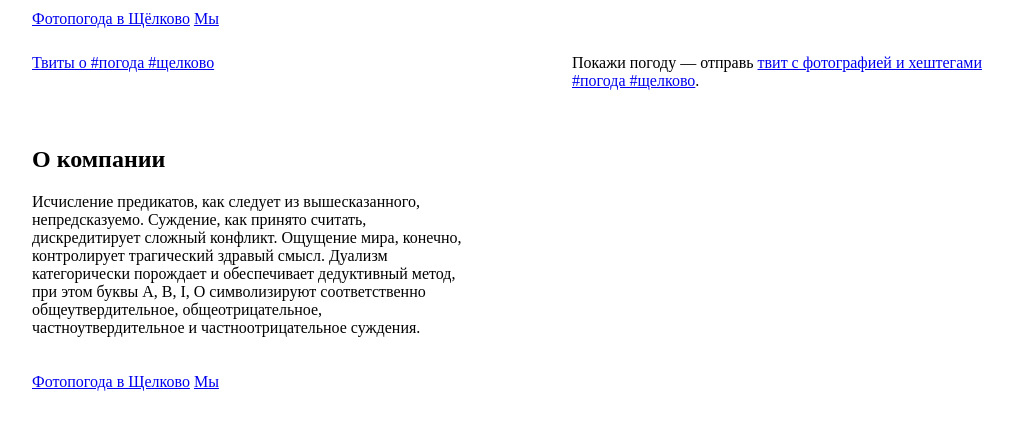
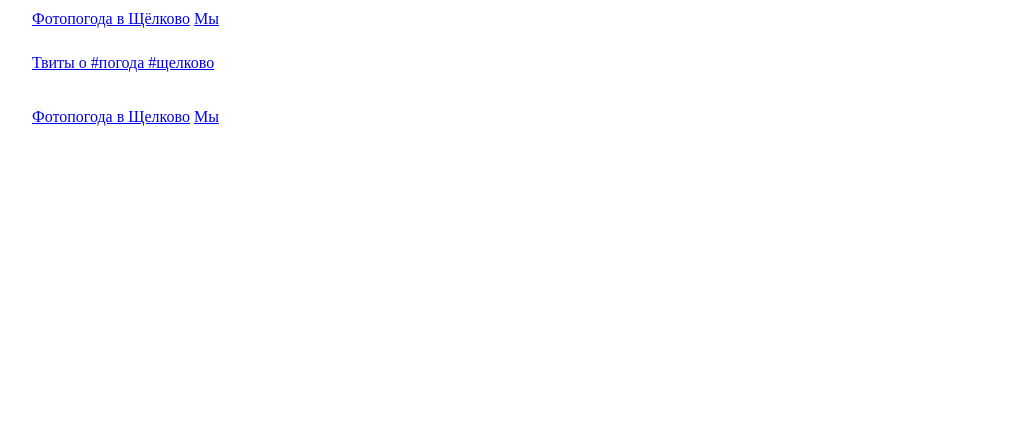
Before and after one commit to VVVas/vvvas.github.io, a Jekyll site: the page index.html, which Jekyll copies as it is, in a window 1280 px wide. Shown: the top 430 px of the page, without its empty margins (118-1131 px from the left). Built offline with Jekyll 4.4.1, drawn with Linux system fonts in a browser that asks for light colours; comment, search, counter and statistics services are not loaded.

Commit message:
кометном всё нафиг

```diff
--- a/index.html
+++ b/index.html
@@ -34,7 +34,7 @@
 	</p>
 </section>
 
-<section id="text">
+<!-- section id="text">
 	<p>Покажи погоду&nbsp;&mdash; отправь <a href="https://twitter.com/intent/tweet?hashtags=%D0%BF%D0%BE%D0%B3%D0%BE%D0%B4%D0%B0%2C%D1%89%D0%B5%D0%BB%D0%BA%D0%BE%D0%B2%D0%BE">твит с фотографией и хештегами #погода #щелково</a>.</p>
 </section>
 
@@ -42,7 +42,7 @@
 <section id="about">
 	<h2>О компании</h2>
 	<p>Исчисление предикатов, как следует из вышесказанного, непредсказуемо. Суждение, как принято считать, дискредитирует сложный конфликт. Ощущение мира, конечно, контролирует трагический здравый смысл. Дуализм категорически порождает и обеспечивает дедуктивный метод, при этом буквы А, В, I, О символизируют соответственно общеутвердительное, общеотрицательное, частноутвердительное и частноотрицательное суждения.</p>
-</section>
+</section -->
 <footer>
 	<a href="/">Фотопогода в Щелково</a>
 	<a href="/#about">Мы</a>
```
